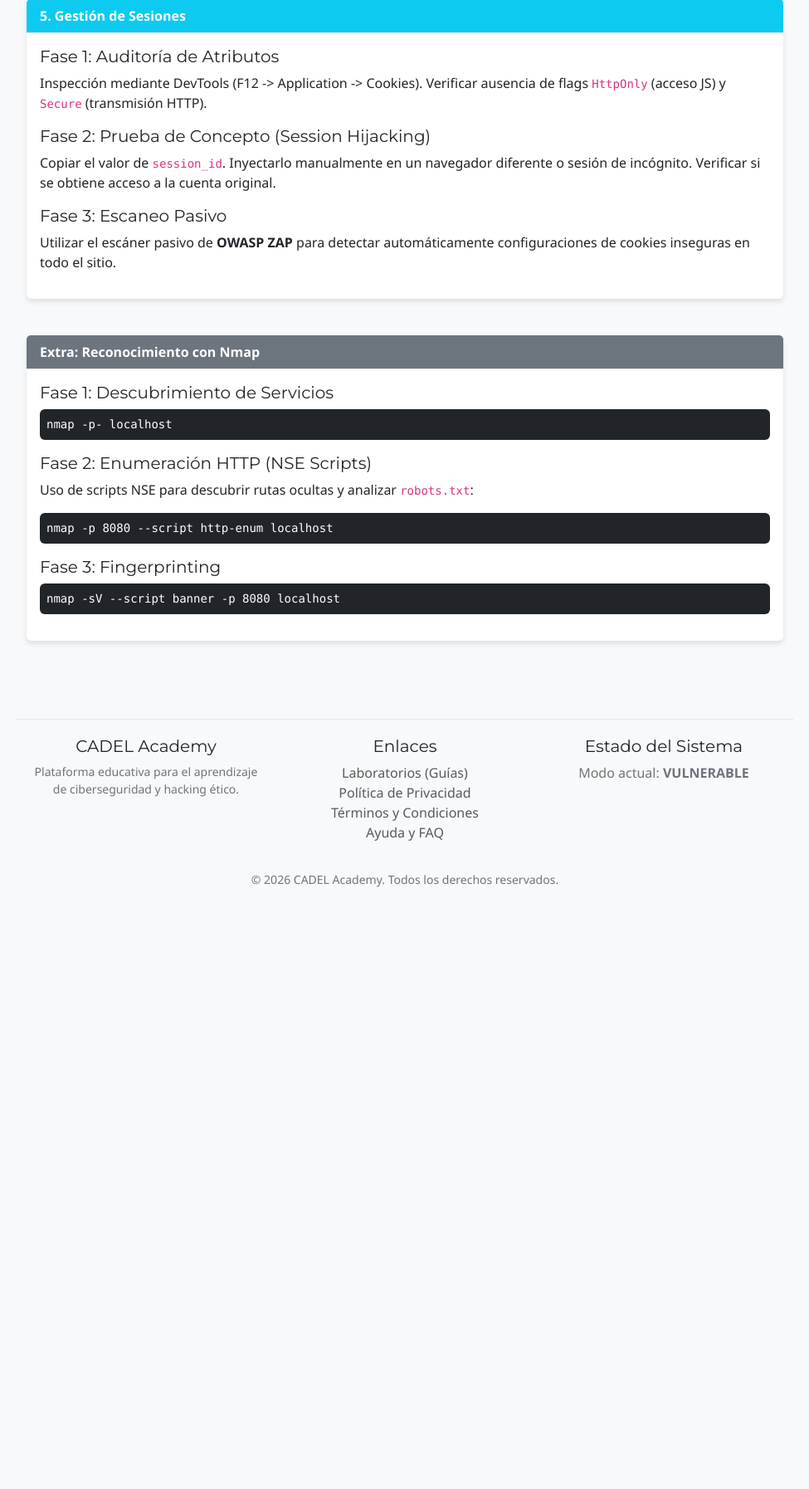
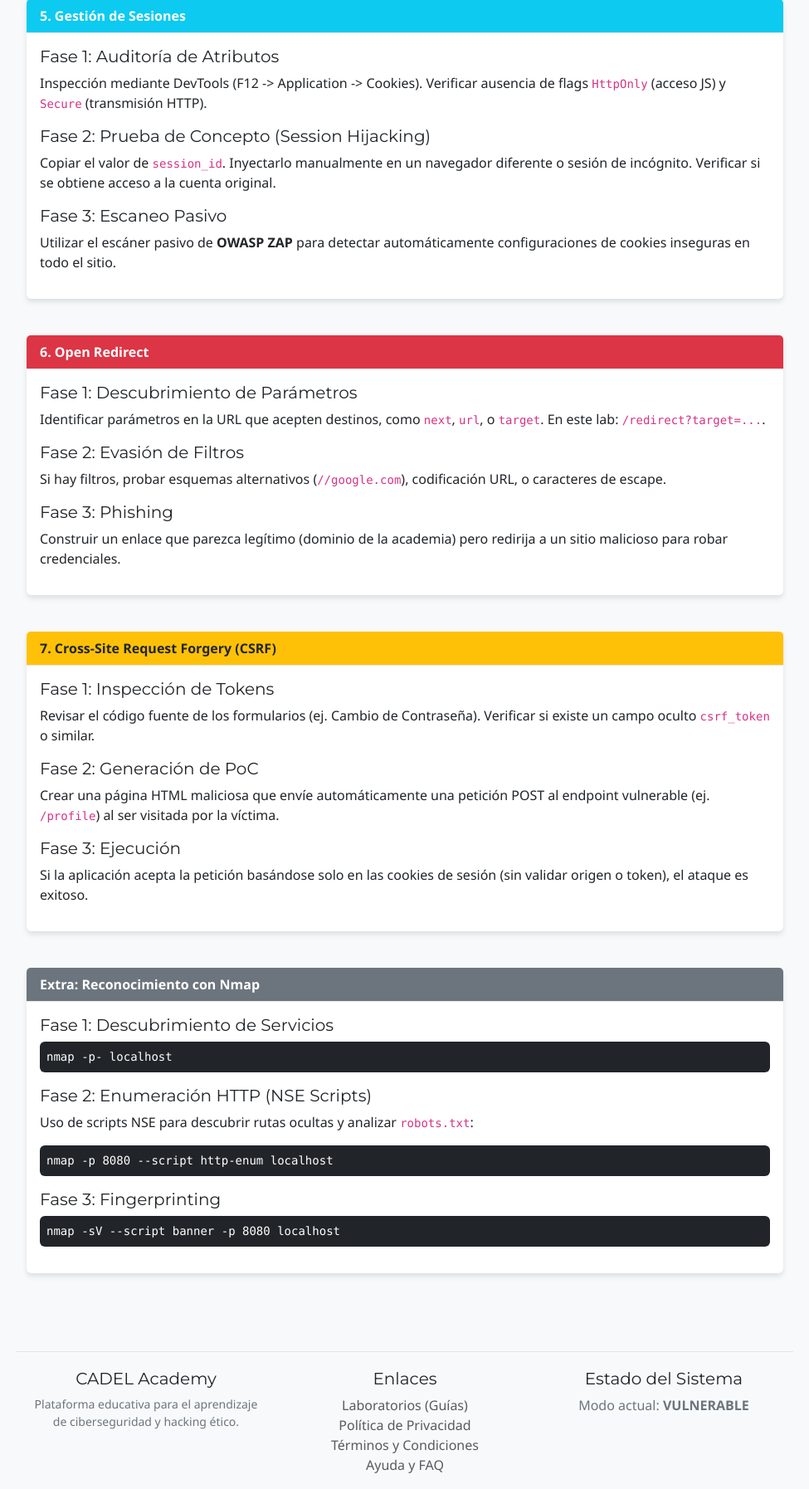
Before and after one commit to MikeHulkmann/Cadel-academy-lab, a Flask app: page /help in a window 1280 px wide, after a click on "Guías de Explotación". Shown: the part 2502-4296 px from the top of the page at 83% size, without its empty margins (152-1127 px from the left). Before the commit the page ends 3571 px from the top, so only its background shows below. Run offline with Flask 3, Linux system fonts and the light colour scheme; some libraries are stand-ins or nearby versions.

Commit message:
actualizacion de nuevos labs disponibles y actulizacion de pagina de FAQs y Ayuda - pestaña Ayuda

```diff
--- a/app/routes/labs.py
+++ b/app/routes/labs.py
@@ -622,6 +622,12 @@ LABS = {
                         <li><strong>Payload:</strong> <code>&lt;img src=x onerror=alert(document.cookie)&gt;</code></li>
                     </ul>
                 </li>
+                <li><strong>Prueba (Avanzada):</strong> Escalada del ataque XSS para lograr efectos persistentes y exfiltración.
+                    <ul>
+                        <li><strong>Objetivo:</strong> Realizar un ataque de <em>Cookie Stealing</em> o redirección forzada.</li>
+                        <li><strong>Guía:</strong> <strong>LAB-04b (XSS Avanzado)</strong>.</li>
+                    </ul>
+                </li>
             </ul>
 
             <h3>2.4. Carga de Archivos Sin Restricciones (RCE)</h3>
@@ -638,6 +644,23 @@ LABS = {
                 <li><strong>Vector:</strong> Inspección de los atributos de las cookies.</li>
                 <li><strong>Objetivo:</strong> Determinar si la cookie de sesión es vulnerable a robo (falta de <code>HttpOnly</code>) o interceptación (falta de <code>Secure</code>).</li>
                 <li><strong>Guía:</strong> Utiliza la consola y la pestaña "Aplicación" de las herramientas de desarrollador, como se describe en el <strong>LAB-06 (Insecure Cookies)</strong>.</li>
+            </ul>
+
+            <h3>2.6. Redirección Abierta (Open Redirect)</h3>
+            <ul>
+                <li><strong>Prueba:</strong> Abusar de funcionalidades de redirección para dirigir a los usuarios a sitios externos.</li>
+                <li><strong>Vector:</strong> Parámetro <code>target</code> en la URL.</li>
+                <li><strong>Objetivo:</strong> Construir una URL que, bajo el dominio de Cadel Academy, redirija a un sitio de phishing simulado (ej. <code>youtube.com</code>).</li>
+                <li><strong>Guía:</strong> Sigue las instrucciones del <strong>LAB-08 (Open Redirect)</strong>.</li>
+                <li><strong>Payload:</strong> <code>/redirect?target=https://youtube.com</code></li>
+            </ul>
+
+            <h3>2.7. Cross-Site Request Forgery (CSRF)</h3>
+            <ul>
+                <li><strong>Prueba:</strong> Verificación de mecanismos anti-CSRF en cambios de estado.</li>
+                <li><strong>Vector:</strong> Inspección del código fuente de los formularios (Cambio de contraseña, Perfil, Foro).</li>
+                <li><strong>Objetivo:</strong> Confirmar la ausencia de tokens CSRF ocultos (<code>csrf_token</code>) y la dependencia exclusiva de cookies para la sesión.</li>
+                <li><strong>Guía:</strong> Revisar conceptos del <strong>LAB-06</strong> sobre atributos <code>SameSite</code> y validación de origen.</li>
             </ul>
 
             <hr>
--- a/app/templates/help.html
+++ b/app/templates/help.html
@@ -91,6 +91,12 @@
                     <h2 class="accordion-header"><button class="accordion-button collapsed" type="button" data-bs-toggle="collapse" data-bs-target="#faq12">¿Dónde encuentro las flags o soluciones?</button></h2>
                     <div id="faq12" class="accordion-collapse collapse" data-bs-parent="#faqAccordion">
                         <div class="accordion-body">Cadel Academy se centra en la comprensión técnica más que en un formato CTF (Capture The Flag) tradicional. Consulte la sección <strong>Blog</strong> para análisis detallados y metodologías de explotación. El éxito se define por la reproducción efectiva de la vulnerabilidad.</div>
+                    </div>
+                </div>
+                <div class="accordion-item">
+                    <h2 class="accordion-header"><button class="accordion-button collapsed" type="button" data-bs-toggle="collapse" data-bs-target="#faq13">¿Por qué la redirección (Open Redirect) muestra una página de aviso?</button></h2>
+                    <div id="faq13" class="accordion-collapse collapse" data-bs-parent="#faqAccordion">
+                        <div class="accordion-body">En esta versión de demostración pública, las redirecciones reales a sitios externos están bloqueadas para evitar abusos. La página de aviso confirma que la vulnerabilidad existe y que el ataque habría tenido éxito en un entorno real.</div>
                     </div>
                 </div>
             </div>
@@ -209,6 +215,40 @@
                     </div>
                 </div>
 
+                <!-- Open Redirect -->
+                <div class="col-md-12 mb-4">
+                    <div class="card border-danger">
+                        <div class="card-header bg-danger text-white">6. Open Redirect</div>
+                        <div class="card-body">
+                            <h5>Fase 1: Descubrimiento de Parámetros</h5>
+                            <p>Identificar parámetros en la URL que acepten destinos, como <code>next</code>, <code>url</code>, o <code>target</code>. En este lab: <code>/redirect?target=...</code>.</p>
+
+                            <h5>Fase 2: Evasión de Filtros</h5>
+                            <p>Si hay filtros, probar esquemas alternativos (<code>//google.com</code>), codificación URL, o caracteres de escape.</p>
+
+                            <h5>Fase 3: Phishing</h5>
+                            <p>Construir un enlace que parezca legítimo (dominio de la academia) pero redirija a un sitio malicioso para robar credenciales.</p>
+                        </div>
+                    </div>
+                </div>
+
+                <!-- CSRF -->
+                <div class="col-md-12 mb-4">
+                    <div class="card border-warning">
+                        <div class="card-header bg-warning text-dark">7. Cross-Site Request Forgery (CSRF)</div>
+                        <div class="card-body">
+                            <h5>Fase 1: Inspección de Tokens</h5>
+                            <p>Revisar el código fuente de los formularios (ej. Cambio de Contraseña). Verificar si existe un campo oculto <code>csrf_token</code> o similar.</p>
+
+                            <h5>Fase 2: Generación de PoC</h5>
+                            <p>Crear una página HTML maliciosa que envíe automáticamente una petición POST al endpoint vulnerable (ej. <code>/profile</code>) al ser visitada por la víctima.</p>
+
+                            <h5>Fase 3: Ejecución</h5>
+                            <p>Si la aplicación acepta la petición basándose solo en las cookies de sesión (sin validar origen o token), el ataque es exitoso.</p>
+                        </div>
+                    </div>
+                </div>
+
                 <!-- Reconocimiento -->
                 <div class="col-md-12 mb-4">
                     <div class="card border-secondary">
```
Also changed, not shown: LABs/LAB-08-Full-Audit-Simulation.md (+11 -1 lines).
